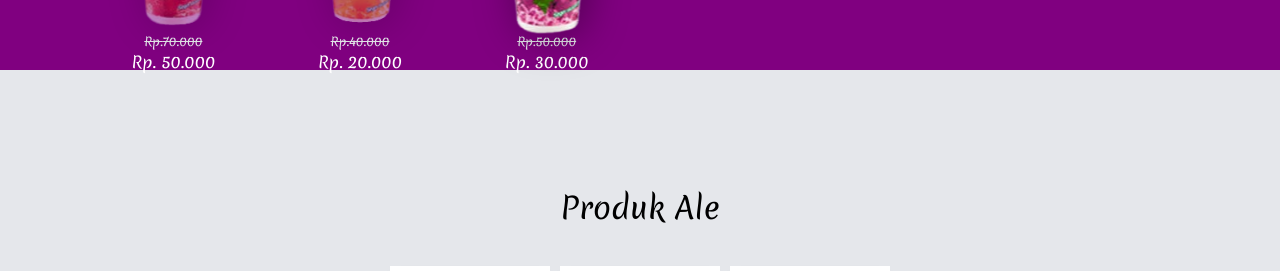
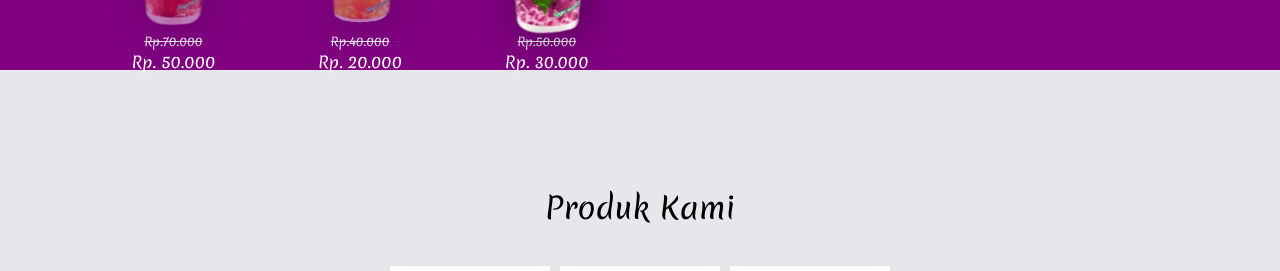
Before and after one commit to salman-ctrl/fantaApp, a React (Vite) app: page / in a window 1280 px wide. Shown: the part 650-921 px from the top of the page. Built offline with nearby package versions, Linux system fonts and the light colour scheme.

Commit message:
edit style product

```diff
--- a/src/component/Product.jsx
+++ b/src/component/Product.jsx
@@ -10,21 +10,20 @@ const dataProduct = [
 const Product = () => {
     return (
         <div className='h-screen w-screen '>
-            <h2 className='text-3xl font-merienda text-center pt-30'>Produk Ale</h2>
+            <h2 className='text-3xl font-merienda text-center pt-30'>Produk Kami</h2>
             <div className='h-full w-full flex justify-center pt-10 space-x-2.5 text-center'>
                 <div className='container w-40 h-50 shadow-lg bg-white'>
                     <img src={aleJeruk} alt="" className='w-full h-30' />
-                    <p className='text-white font-merienda '>Jeruk</p>
+                    <p className='text-white text-center font-merienda '>Jeruk</p>
                 </div>
                 <div className='container w-40 h-50 shadow-lg bg-white'>
                     <img src={aleAnggur} alt="" className='w-full h-30' />
-                    <p className='text-white font-merienda'>Mangga</p>
+                    <p className='text-white text-center font-merienda'>Mangga</p>
                 </div>
                 <div className='container w-40 h-50 shadow-lg bg-white'>
                     <img src={aleStroberi} alt="" className='w-full h-30' />
-                    <p className='text-white font-merienda'>Mangga</p>
+                    <p className='text-white text-center font-merienda'>Mangga</p>
                 </div>
-
             </div>
         </div>
     )
```
